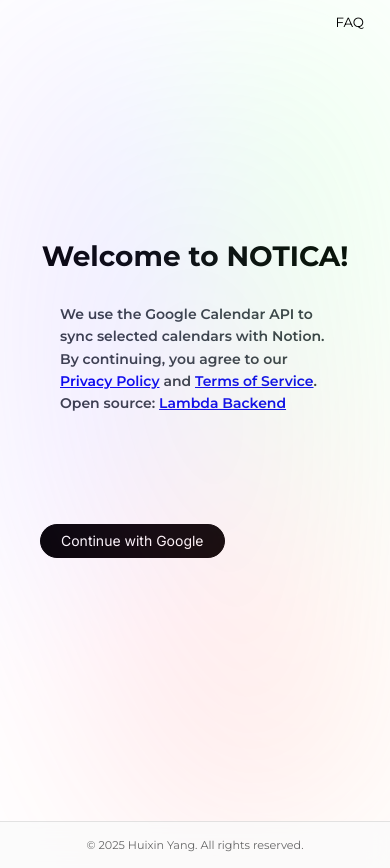
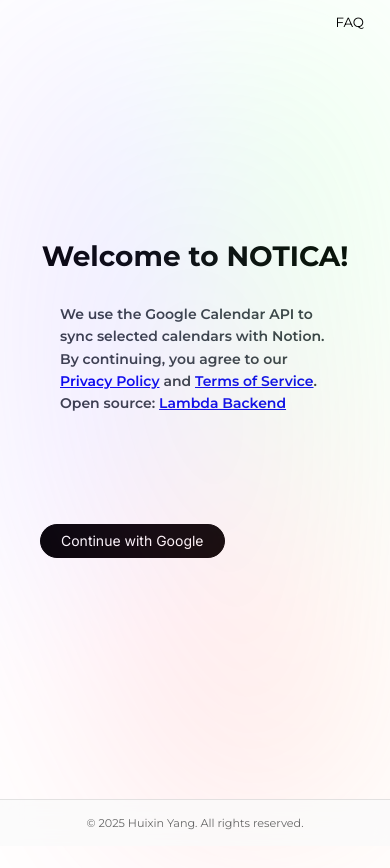
Before and after one commit to HUIXIN-TW/NotionSyncGCalFrontend, a Next.js app: page / in a window 390 px wide. After the commit the page ends 846 px from the top, so only its background shows below. Built offline with nearby package versions, Linux system fonts and the light colour scheme; no server answers.

Commit message:
fix: adjust body height to improve layout responsiveness

```diff
--- a/src/styles/global.css
+++ b/src/styles/global.css
@@ -153,7 +153,7 @@ body {
   justify-content: center;
   flex-direction: row;
   width: 100vw;
-  height: 100vh;
+  height: 95vh; /* adjust height as needed */
   padding: 20px;
   gap: 30px;
 }
```
